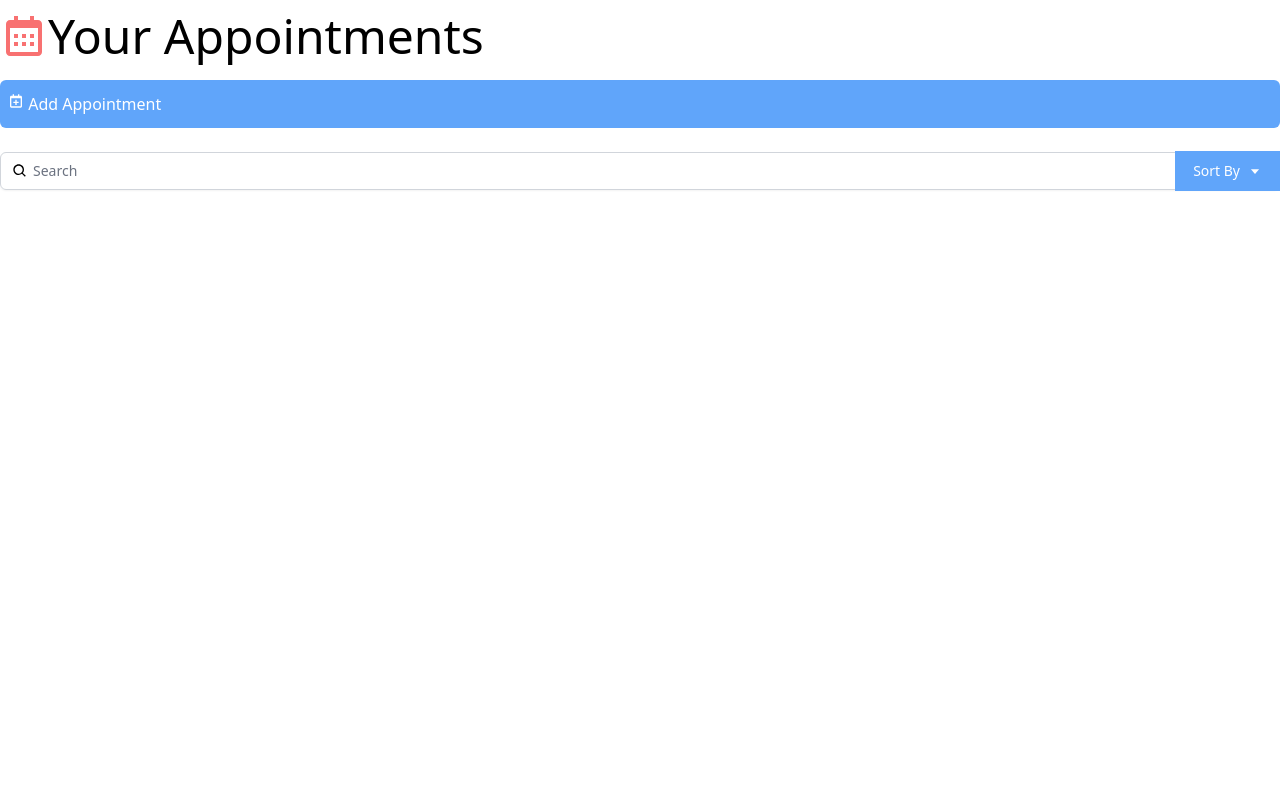
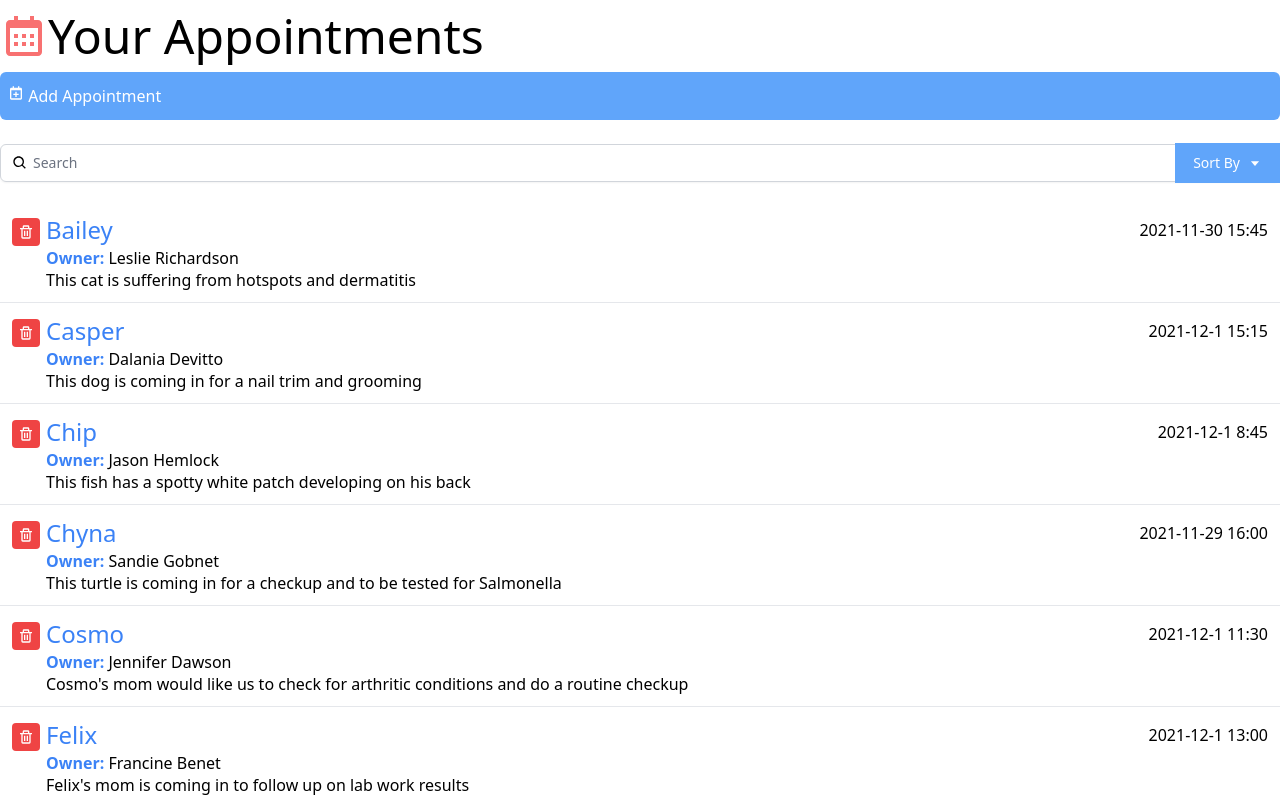
Before and after one commit to Ratheshan03/Pet-Clinic-Appointment-Interface-react, a React (Create React App) app: page / in a window 1280 px wide. Shown: the top 800 px of the page. Built offline with nearby package versions, Linux system fonts and the light colour scheme.

Commit message:
Added Data

```diff
--- /dev/null
+++ b/public/data.json
@@ -0,0 +1,177 @@
+[
+    {
+      "id": "0",
+      "petName": "Pepe",
+      "ownerName": "Reggie Tupp",
+      "aptNotes": "It's time for this rabbit's post spaying surgery checkup",
+      "aptDate": "2021-11-28 13:30"
+    },
+    {
+      "id": "1",
+      "petName": "Rio",
+      "ownerName": "Philip Ransu",
+      "aptNotes": "Rio is up for his next round of vaccinations",
+      "aptDate": "2021-11-28 10:15"
+    },
+    {
+      "id": "2",
+      "petName": "Scooter",
+      "ownerName": "Zachary Heilyn",
+      "aptNotes": "Scooter has been pawing at his ear and may have an ear infection",
+      "aptDate": "2021-11-28 14:45"
+    },
+    {
+      "id": "3",
+      "petName": "Nadalee",
+      "ownerName": "Krystle Valerija",
+      "aptNotes": "This dog is coming in for his monthly nail trim and grooming",
+      "aptDate": "2021-11-28 16:00"
+    },
+    {
+      "id": "4",
+      "petName": "Scout",
+      "ownerName": "Nicolette Bardeau",
+      "aptNotes": "This dog is coming in for his annual checkup and vaccinations",
+      "aptDate": "2021-11-28 9:00"
+    },
+    {
+      "id": "5",
+      "petName": "Zera",
+      "ownerName": "Austin Finnagan",
+      "aptNotes": "This iguana's is showing signs of dementia associated with his old age",
+      "aptDate": "2021-11-29 13:15"
+    },
+    {
+      "id": "6",
+      "petName": "Oddball",
+      "ownerName": "Howie Cadell",
+      "aptNotes": "Oddball has a hard lump on right front foot",
+      "aptDate": "2021-11-29 10:00"
+    },
+    {
+      "id": "7",
+      "petName": "Millie",
+      "ownerName": "Freya Terray",
+      "aptNotes": "MIllie has exhibited signs of an upset stomach and is not eating regularly",
+      "aptDate": "2021-11-29 11:45"
+    },
+    {
+      "id": "8",
+      "petName": "Fluffy",
+      "ownerName": "Tracy Westbay",
+      "aptNotes": "Fluffy has some matted hair that needs to be groomed",
+      "aptDate": "2021-11-29 14:30"
+    },
+    {
+      "id": "9",
+      "petName": "Chyna",
+      "ownerName": "Sandie Gobnet",
+      "aptNotes": "This turtle is coming in for a checkup and to be tested for Salmonella",
+      "aptDate": "2021-11-29 16:00"
+    },
+    {
+      "id": "10",
+      "petName": "Wesley",
+      "ownerName": "Nathan Cayden",
+      "aptNotes": "This dog is returning for his next heartworm treatment visit",
+      "aptDate": "2021-11-29 8:30"
+    },
+    {
+      "id": "11",
+      "petName": "Pax",
+      "ownerName": "Sarah Greer",
+      "aptNotes": "This senior dog has been sluggish and showing lethargic behavior",
+      "aptDate": "2021-11-30 10:15"
+    },
+    {
+      "id": "12",
+      "petName": "Squiggles",
+      "ownerName": "Madisyn Roope",
+      "aptNotes": "Squiggles is due for her annual checkup and vaccinations",
+      "aptDate": "2021-11-30 11:30"
+    },
+    {
+      "id": "13",
+      "petName": "Lucky",
+      "ownerName": "Lisa Choy-Wu",
+      "aptNotes": "This cat has tartar buildup and her owner would like his teeth cleaned",
+      "aptDate": "2021-11-30 14:30"
+    },
+    {
+      "id": "14",
+      "petName": "Bailey",
+      "ownerName": "Leslie Richardson",
+      "aptNotes": "This cat is suffering from hotspots and dermatitis",
+      "aptDate": "2021-11-30 15:45"
+    },
+    {
+      "id": "15",
+      "petName": "Kiko",
+      "ownerName": "Kathlyn Zlata",
+      "aptNotes": "Kiko has been exhibiting excessive thirst and weight loss for the past few weeks",
+      "aptDate": "2021-11-30 9:00"
+    },
+    {
+      "id": "16",
+      "petName": "Felix",
+      "ownerName": "Francine Benet",
+      "aptNotes": "Felix's mom is coming in to follow up on  lab work results",
+      "aptDate": "2021-12-1 13:00"
+    },
+    {
+      "id": "17",
+      "petName": "Sami",
+      "ownerName": "Maggie Rickland",
+      "aptNotes": "Sami has had some changes in his bathroom in habits",
+      "aptDate": "2021-12-1 10:00"
+    },
+    {
+      "id": "18",
+      "petName": "Cosmo",
+      "ownerName": "Jennifer Dawson",
+      "aptNotes": "Cosmo's mom would like us to check for arthritic conditions and do a routine checkup",
+      "aptDate": "2021-12-1 11:30"
+    },
+    {
+      "id": "19",
+      "petName": "Casper",
+      "ownerName": "Dalania Devitto",
+      "aptNotes": "This dog is coming in for a nail trim and grooming",
+      "aptDate": "2021-12-1 15:15"
+    },
+    {
+      "id": "20",
+      "petName": "Chip",
+      "ownerName": "Jason Hemlock",
+      "aptNotes": "This fish has a spotty white patch developing on his back ",
+      "aptDate": "2021-12-1 8:45"
+    },
+    {
+      "id": "21",
+      "petName": "Tibbs",
+      "ownerName": "Shad Cayden",
+      "aptNotes": "Tibbs has had an ongoing rash and cold symptoms and we are going to run allergy tests",
+      "aptDate": "2021-12-2 13:30"
+    },
+    {
+      "id": "22",
+      "petName": "Stich",
+      "ownerName": "Dennis Nicholback",
+      "aptNotes": "Stich has been having some stomach issues and is due for his vaccinations",
+      "aptDate": "2021-12-2 10:15"
+    },
+    {
+      "id": "23",
+      "petName": "Shadow",
+      "ownerName": "Audry Topsy",
+      "aptNotes": "This cat has a red swollen eye with a discharge",
+      "aptDate": "2021-12-2 15:00"
+    },
+    {
+      "id": "24",
+      "petName": "Nugget",
+      "ownerName": "Darla Branson",
+      "aptNotes": "This little fish Nugget, has a rash on his stomach area",
+      "aptDate": "2021-12-2 9:00"
+    }
+  ]
--- a/src/App.js
+++ b/src/App.js
@@ -1,18 +1,81 @@
-import React from "react";
+import { useState, useEffect, useCallback } from "react";
 import { BiCalendar } from "react-icons/bi";
+import Search from "./components/Search";
 import AddAppointment from "./components/AddAppointment";
 import AppointmentInfo from "./components/AppointmentInfo";
-import Search from "./components/Search";
 
 function App() {
+  let [appointmentList, setAppointmentList] = useState([]);
+  let [query, setQuery] = useState("");
+  let [sortBy, setSortBy] = useState("petName");
+  let [orderBy, setOrderBy] = useState("asc");
+
+  const filteredAppointments = appointmentList
+    .filter((item) => {
+      return (
+        item.petName.toLowerCase().includes(query.toLowerCase()) ||
+        item.ownerName.toLowerCase().includes(query.toLowerCase()) ||
+        item.aptNotes.toLowerCase().includes(query.toLowerCase())
+      );
+    })
+    .sort((a, b) => {
+      let order = orderBy === "asc" ? 1 : -1;
+      return a[sortBy].toLowerCase() < b[sortBy].toLowerCase()
+        ? -1 * order
+        : 1 * order;
+    });
+
+  const fetchData = useCallback(() => {
+    fetch("./data.json")
+      .then((response) => response.json())
+      .then((data) => {
+        setAppointmentList(data);
+      });
+  }, []);
+
+  useEffect(() => {
+    fetchData();
+  }, [fetchData]);
+
   return (
     <div className="App container mx-auto mt-3 font-thin">
-      <h1 className="text-5xl mb-5">
+      <h1 className="text-5xl mb-3">
         <BiCalendar className="inline-block text-red-400 align-top" />
         Your Appointments
       </h1>
-      <AddAppointment />
-      <Search />
+      <AddAppointment
+        onSendAppointment={(myAppointment) =>
+          setAppointmentList([...appointmentList, myAppointment])
+        }
+        lastId={appointmentList.reduce(
+          (max, item) => (Number(item.id) > max ? Number(item.id) : max),
+          0
+        )}
+      />
+      <Search
+        query={query}
+        onQueryChange={(myQuery) => setQuery(myQuery)}
+        orderBy={orderBy}
+        onOrderByChange={(mySort) => setOrderBy(mySort)}
+        sortBy={sortBy}
+        onSortByChange={(mySort) => setSortBy(mySort)}
+      />
+
+      <ul className="divide-y divide-gray-200">
+        {filteredAppointments.map((appointment) => (
+          <AppointmentInfo
+            key={appointment.id}
+            appointment={appointment}
+            onDeleteAppointment={(appointmentId) =>
+              setAppointmentList(
+                appointmentList.filter(
+                  (appointment) => appointment.id !== appointmentId
+                )
+              )
+            }
+          />
+        ))}
+      </ul>
     </div>
   );
 }
```
Also changed, not shown: src/data.json (deleted).
